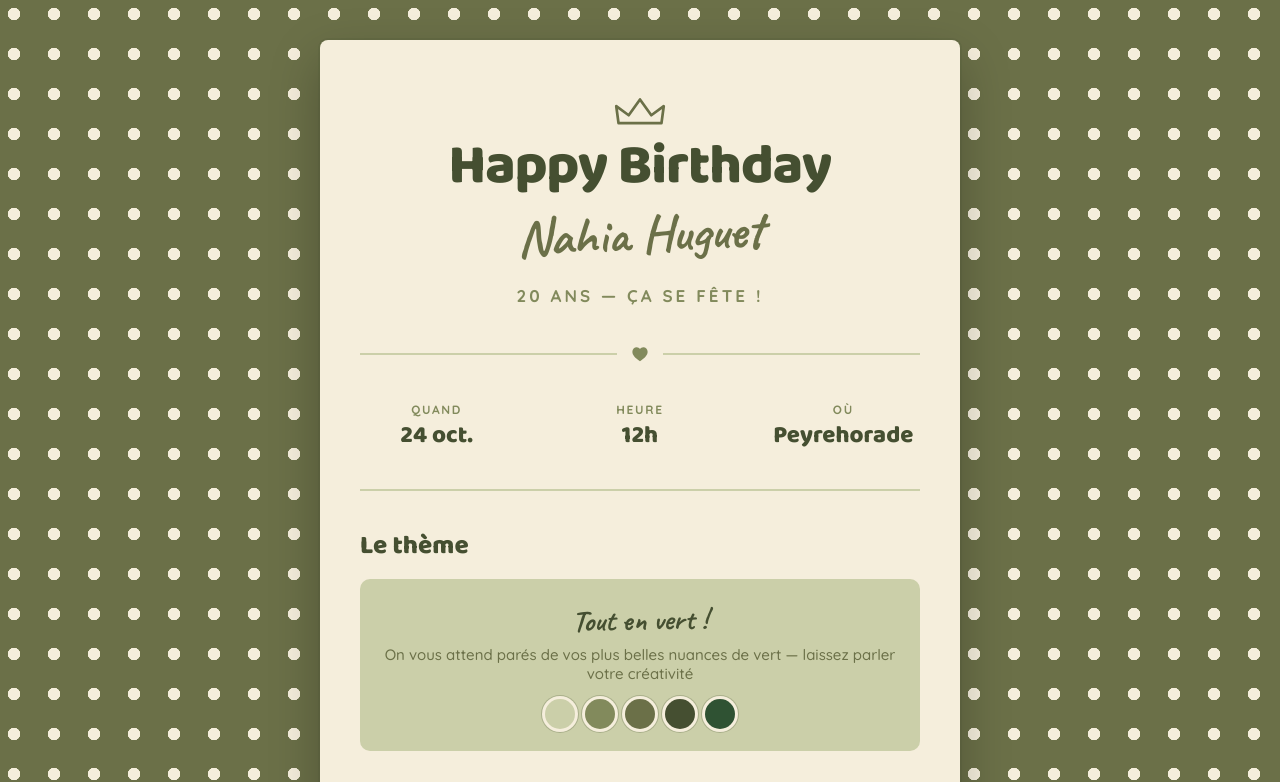
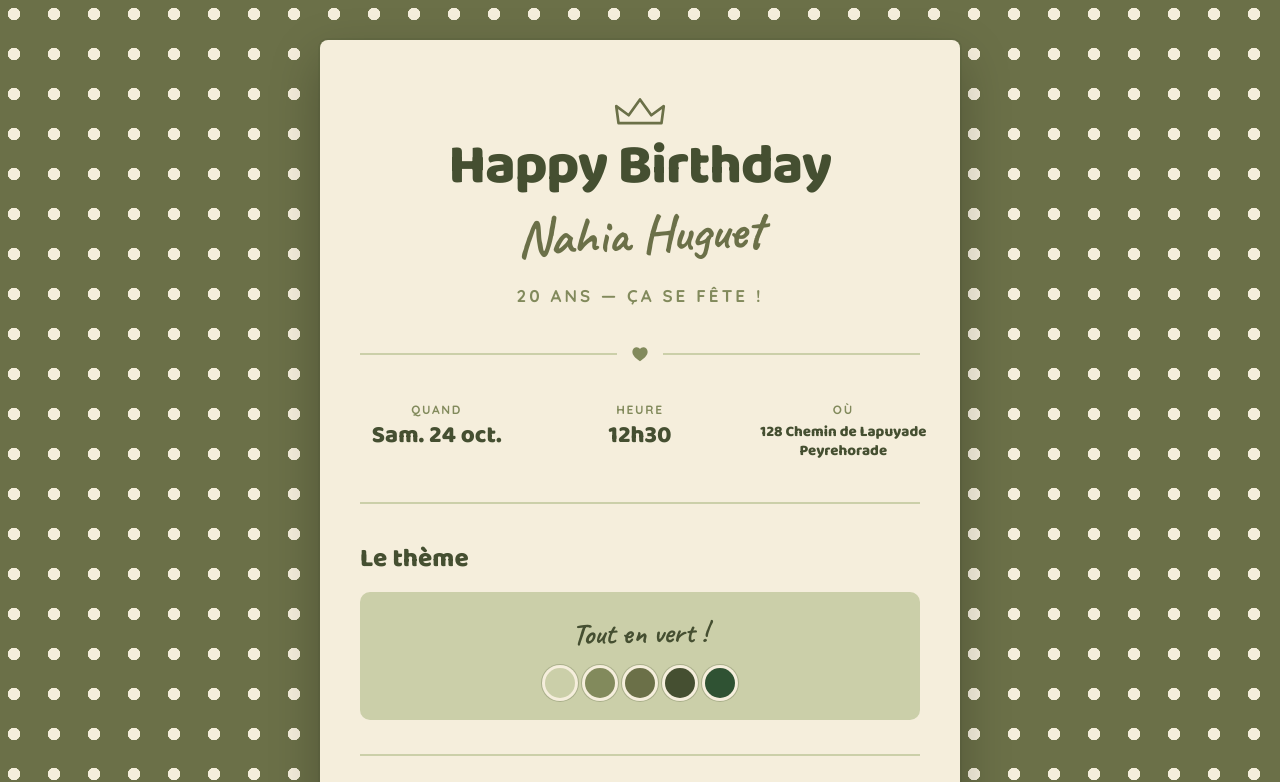
Before and after one commit to maximeetchechury-byte/Anniv-Nahia, a plain HTML site: page index.html in a window 1280 px wide. Shown: the top 782 px of the page. Drawn offline with Linux system fonts and the light colour scheme; no server answers.

Commit message:
Update index.html

```diff
--- a/index.html
+++ b/index.html
@@ -194,15 +194,15 @@
     <div class="info-strip">
       <div class="info-item">
         <div class="label">QUAND</div>
-        <div class="value">24 oct.</div>
+        <div class="value">Sam. 24 oct.</div>
       </div>
       <div class="info-item">
         <div class="label">HEURE</div>
-        <div class="value">12h</div>
+        <div class="value">12h30</div>
       </div>
       <div class="info-item">
         <div class="label">OÙ</div>
-        <div class="value">Peyrehorade</div>
+        <div class="value" style="font-size:15px;line-height:1.3;">128 Chemin de Lapuyade<br>Peyrehorade</div>
       </div>
     </div>
 
@@ -212,7 +212,6 @@
       <h2>Le thème</h2>
       <div class="teaser">
         <div class="big">Tout en vert !</div>
-        <div class="small">On vous attend parés de vos plus belles nuances de vert — laissez parler votre créativité</div>
         <div class="swatches">
           <span class="swatch" style="background:#CBCFA9;"></span>
           <span class="swatch" style="background:#828A5C;"></span>
```
